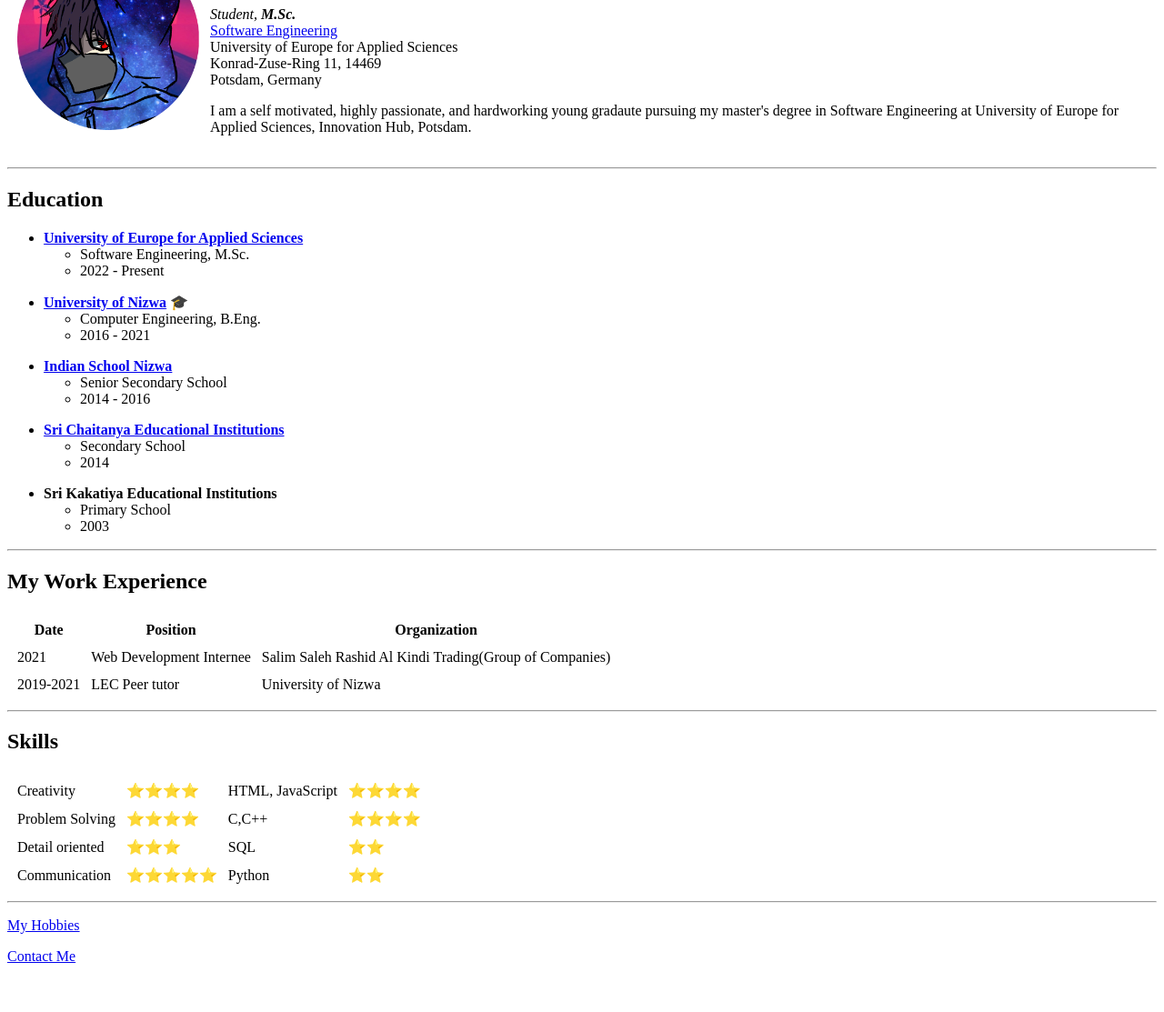
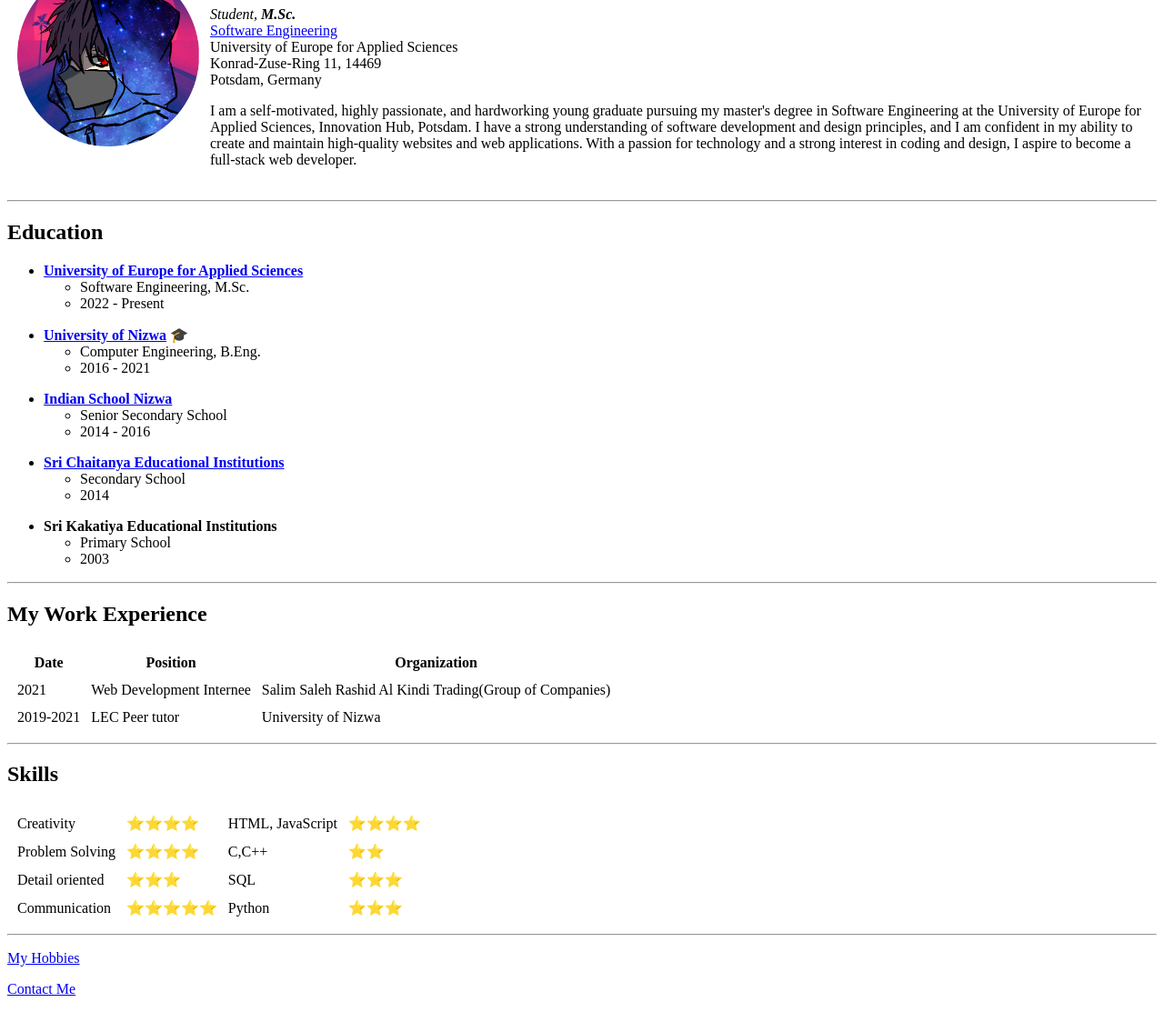
Before and after one commit to venkat-1299/cv, a plain HTML site: page index.html in a window 1280 px wide. Shown: the part 93-1206 px from the top of the page at 91% size. Before the commit the page ends 1170 px from the top, so only its background shows below. Drawn offline with Linux system fonts and the light colour scheme.

Commit message:
Bio and skills Edit

```diff
--- a/index.html
+++ b/index.html
@@ -29,9 +29,14 @@
 					</p>
 					<p>
 						<!--Brief Self Description-->
-						I am a self motivated, highly passionate, and hardworking young
-						gradaute pursuing my master's degree in Software Engineering at
-						University of Europe for Applied Sciences, Innovation Hub, Potsdam.
+						I am a self-motivated, highly passionate, and hardworking young
+            graduate pursuing my master's degree in Software Engineering at the
+            University of Europe for Applied Sciences, Innovation Hub, Potsdam.
+            I have a strong understanding of software development and design
+            principles, and I am confident in my ability to create and maintain
+            high-quality websites and web applications. With a passion for
+            technology and a strong interest in coding and design, I aspire to
+            become a full-stack web developer.
 					</p>
 				</td>
 			</tr>
@@ -139,19 +144,19 @@
 					<td>Problem Solving</td>
 					<td>⭐⭐⭐⭐</td>
 					<td>C,C++</td>
-					<td>⭐⭐⭐⭐</td>
+					<td>⭐⭐</td>
 				</tr>
 				<tr>
 					<td>Detail oriented</td>
 					<td>⭐⭐⭐</td>
 					<td>SQL</td>
-					<td>⭐⭐</td>
+					<td>⭐⭐⭐</td>
 				</tr>
 				<tr>
 					<td>Communication</td>
 					<td>⭐⭐⭐⭐⭐</td>
 					<td>Python</td>
-					<td>⭐⭐</td>
+					<td>⭐⭐⭐</td>
 				</tr>
 			</tbody>
 		</table>
```
